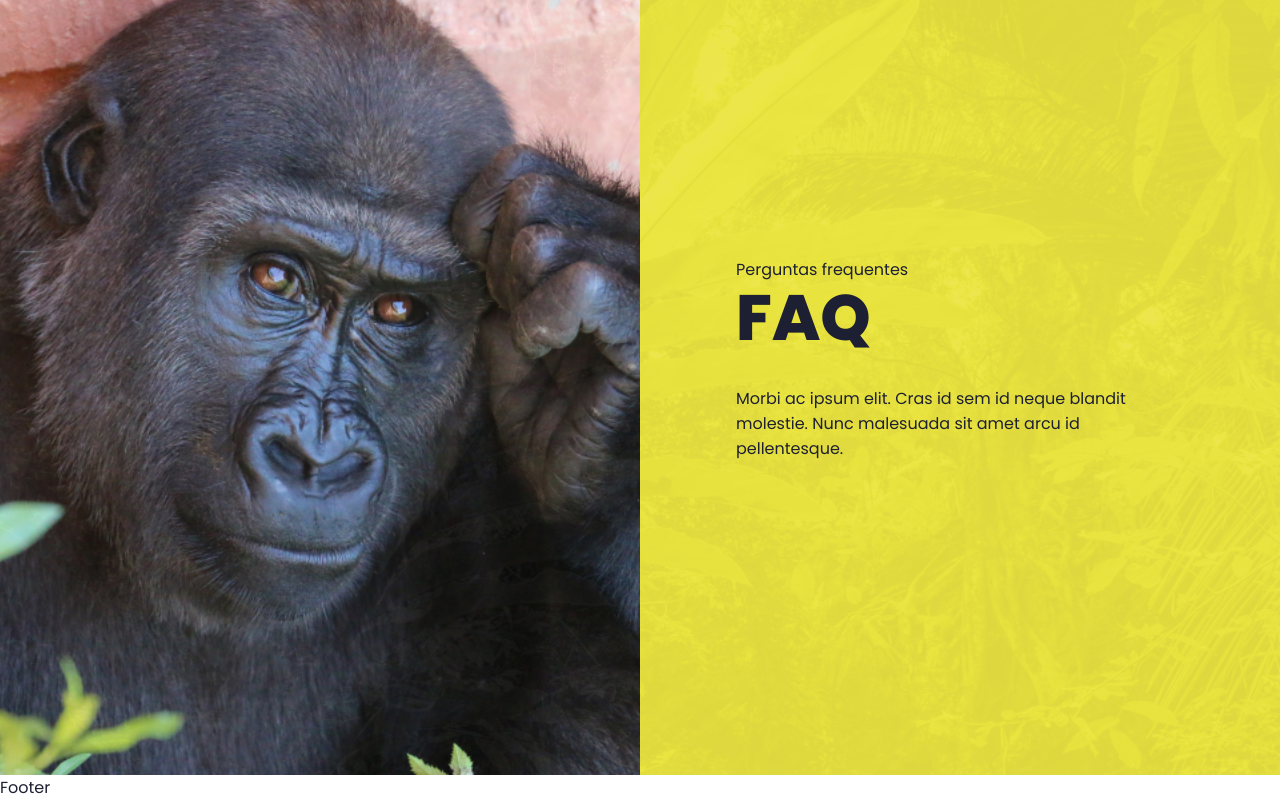
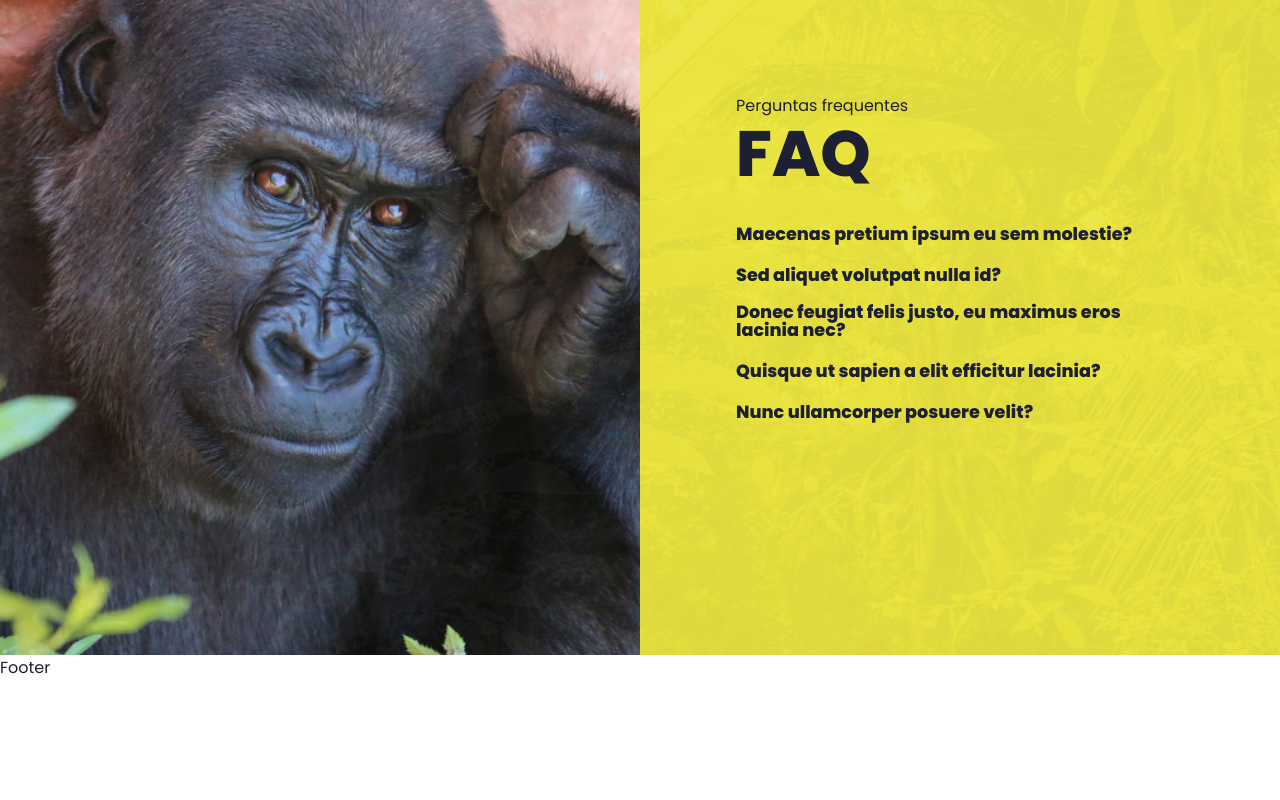
Before and after one commit to aridsm/website-zoo, a React (Create React App) app: page / in a window 1280 px wide. Shown: the part 2425-3225 px from the top of the page. After the commit the page ends 3105 px from the top, so only its background shows below. Built offline with nearby package versions, Linux system fonts and the light colour scheme.

Commit message:
questions added

```diff
--- a/src/components/Faq.js
+++ b/src/components/Faq.js
@@ -3,13 +3,53 @@ import classes from "./Faq.module.css";
 import LayoutSections from "./layout/LayoutSections";
 import ImgFaq from "../assets/img-faq.jpg";
 
+const questions = [
+  {
+    question: "Maecenas pretium ipsum eu sem molestie?",
+    answer:
+      "Duis neque tellus, vestibulum at placerat porta, tincidunt in ipsum. Sed eget eros arcu.",
+    id: "p1",
+  },
+  {
+    question: "Sed aliquet volutpat nulla id?",
+    answer: "Mauris semper dapibus turpis, eget tempus purus rhoncus vel.",
+    id: "p2",
+  },
+  {
+    question: "Donec feugiat felis justo, eu maximus eros lacinia nec?",
+    answer:
+      "Cras ut felis scelerisque, rutrum tellus sit amet, bibendum sapien. In vestibulum pretium enim vitae aliquet.",
+    id: "p3",
+  },
+  {
+    question: "Quisque ut sapien a elit efficitur lacinia?",
+    answer:
+      "Praesent sed nisl sodales, commodo tellus nec, gravida odio. Etiam ornare id leo nec fringilla.",
+    id: "p4",
+  },
+  {
+    question: "Nunc ullamcorper posuere velit?",
+    answer: "Morbi sed enim in velit dictum fringilla.",
+    id: "p5",
+  },
+];
+
 const Faq = () => {
+  const questionsContent = (
+    <ul className={classes.questionList}>
+      {questions.map((q) => (
+        <li key={q.id}>
+          <button>{q.question}</button>
+          <p className={classes.answer}>{q.answer}</p>
+        </li>
+      ))}
+    </ul>
+  );
   return (
     <LayoutSections
       className={classes.container}
       title="FAQ"
-      content="Morbi ac ipsum elit. Cras id sem id neque blandit molestie. Nunc
-  malesuada sit amet arcu id pellentesque."
+      content={questionsContent}
       subtitle="Perguntas frequentes"
     >
       <div className={classes.imgContainer}>
--- a/src/components/Faq.module.css
+++ b/src/components/Faq.module.css
@@ -8,3 +8,22 @@
   background-color: var(--cor-1);
   color: var(--cor-5);
 }
+
+.questionList li + li {
+  margin-top: 1rem;
+}
+.questionList button {
+  font-weight: 800;
+  font-size: 1.1rem;
+  line-height: 1.1rem;
+  text-align: left;
+  transition: 0.1s;
+}
+
+.questionList button:hover {
+  border-left: 0.8rem solid var(--cor-5);
+  padding-left: 0.5rem;
+}
+.answer {
+  display: none;
+}
--- a/src/components/layout/LayoutSections.module.css
+++ b/src/components/layout/LayoutSections.module.css
@@ -1,5 +1,5 @@
 .container {
-  height: 100vh;
+  height: 95vh;
   display: flex;
 }
 
@@ -13,7 +13,7 @@
   position: absolute;
   opacity: 0.06;
   width: 100%;
-  height: 100%;
+  height: 95vh;
   background-size: cover;
 }
 
```
